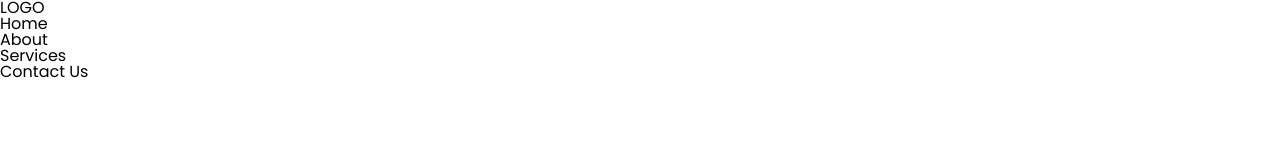
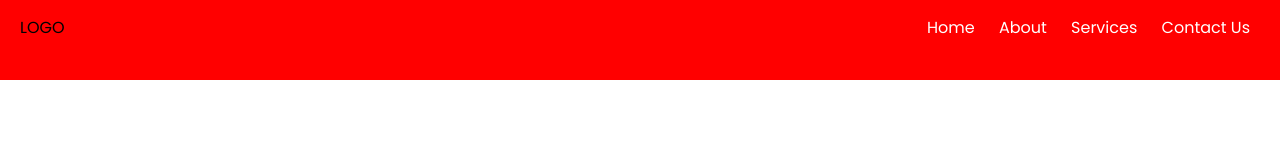
Before and after one commit to psarge2/static-one, a plain HTML site: page index.html in a window 1280 px wide. Drawn offline with Linux system fonts and the light colour scheme.

Commit message:
added nav styles

```diff
--- a/index.html
+++ b/index.html
@@ -16,17 +16,19 @@
 
 <body>
   <header>
-    <nav>
-      <div class="navbar__logo">
-        LOGO
-      </div>
-      <div class="navbar__links">
-        <ul>
-          <li>Home</li>
-          <li>About</li>
-          <li>Services</li>
-          <li>Contact Us</li>
-        </ul>
+    <nav class="navbar">
+      <div class="navbar__container">
+        <div class="navbar__logo">
+          LOGO
+        </div>
+        <div class="navbar__links">
+          <ul class="navbar__nav-link-list">
+            <li class="navbar__nav-link"><a href="#">Home</a></li>
+            <li class="navbar__nav-link"><a href="#">About</a></li>
+            <li class="navbar__nav-link"><a href="#">Services</a></li>
+            <li class="navbar__nav-link"><a href="#">Contact Us</a></li>
+          </ul>
+        </div>
       </div>
     </nav>
   </header>
--- a/styles.css
+++ b/styles.css
@@ -0,0 +1,26 @@
+.navbar {
+	background: red;
+	height: 80px;
+	justify-content: center;
+	align-items: center;
+	padding: 20px;
+}
+
+.navbar__container {
+	display: flex;
+	justify-content: space-between;
+}
+
+.navbar__nav-link {
+	display: inline;
+}
+
+.navbar__nav-link a {
+	text-align: center;
+	text-decoration: none;
+	padding: 10px;
+	color: #fff;
+}
+.navbar__nav-link a:hover {
+	color: rgb(214, 214, 214);
+}
```
